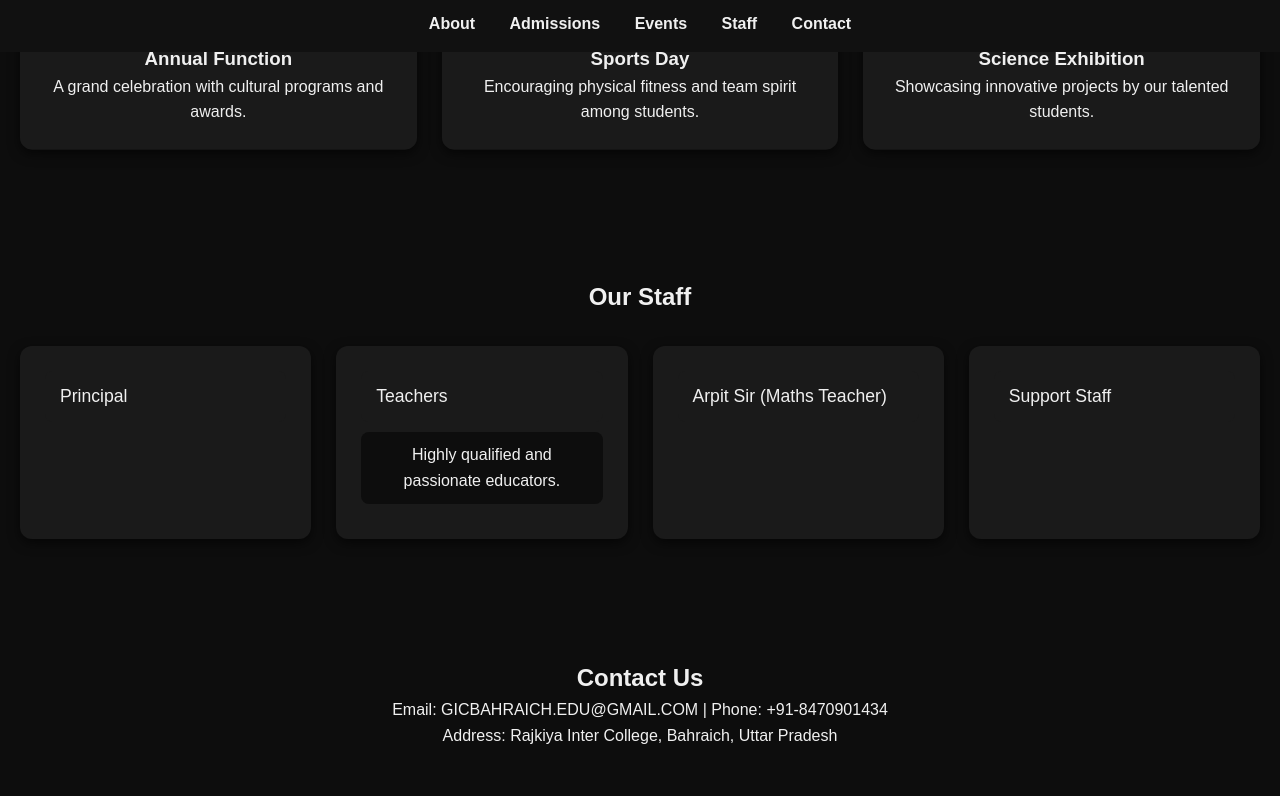
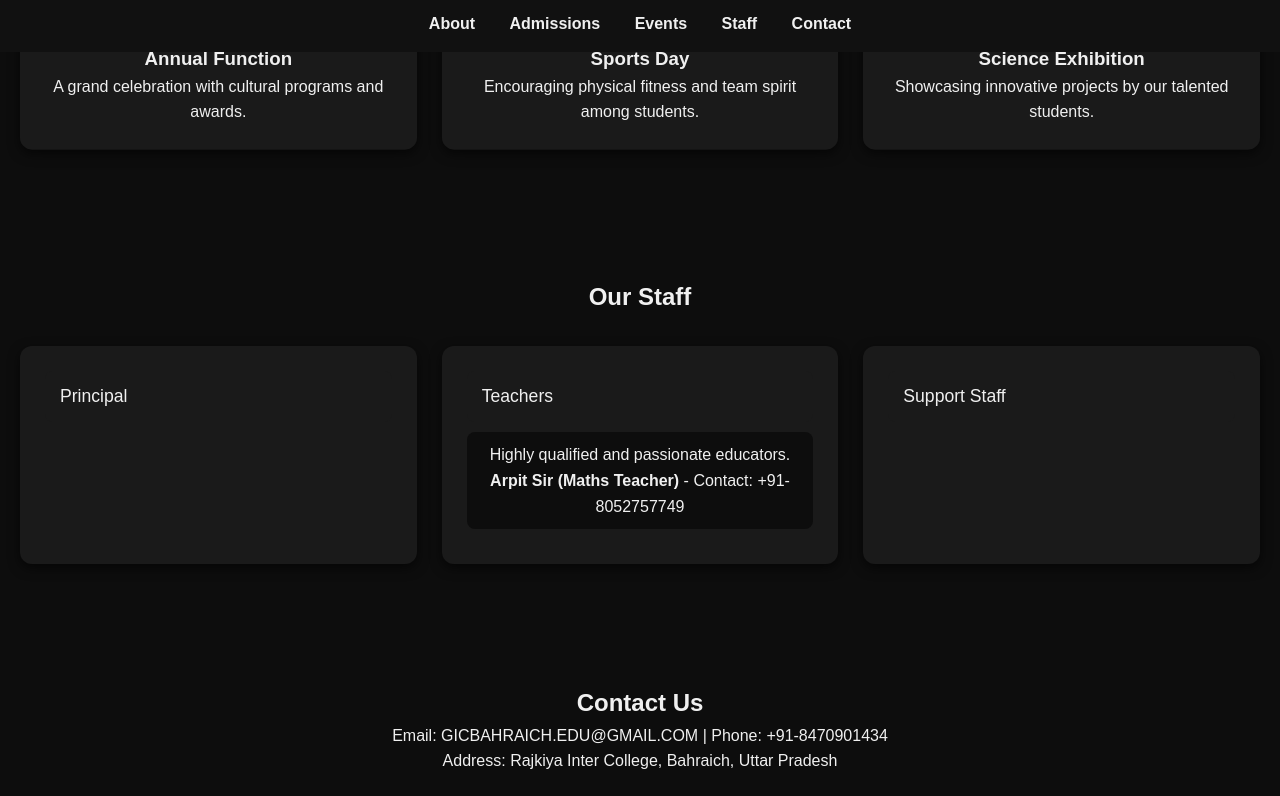
Before and after one commit to kimjogundon/GICbahraich, a plain HTML site: page index.html in a window 1280 px wide. Both pictures are taken after a click on the button "Teachers". Shown: the part 1188-1984 px from the top of the page. Drawn offline with Linux system fonts and the light colour scheme.

Commit message:
Update index.html

```diff
--- a/index.html
+++ b/index.html
@@ -108,12 +108,7 @@
       <button class="accordion">Teachers</button>
       <div class="panel">
         <p>Highly qualified and passionate educators.</p>
-      </div>
-    </div>
-    <div class="card">
-      <button class="accordion">Arpit Sir (Maths Teacher)</button>
-      <div class="panel">
-        <p>Contact: +91-8052757749</p>
+        <p><strong>Arpit Sir (Maths Teacher)</strong> - Contact: +91-8052757749</p>
       </div>
     </div>
     <div class="card">
```
